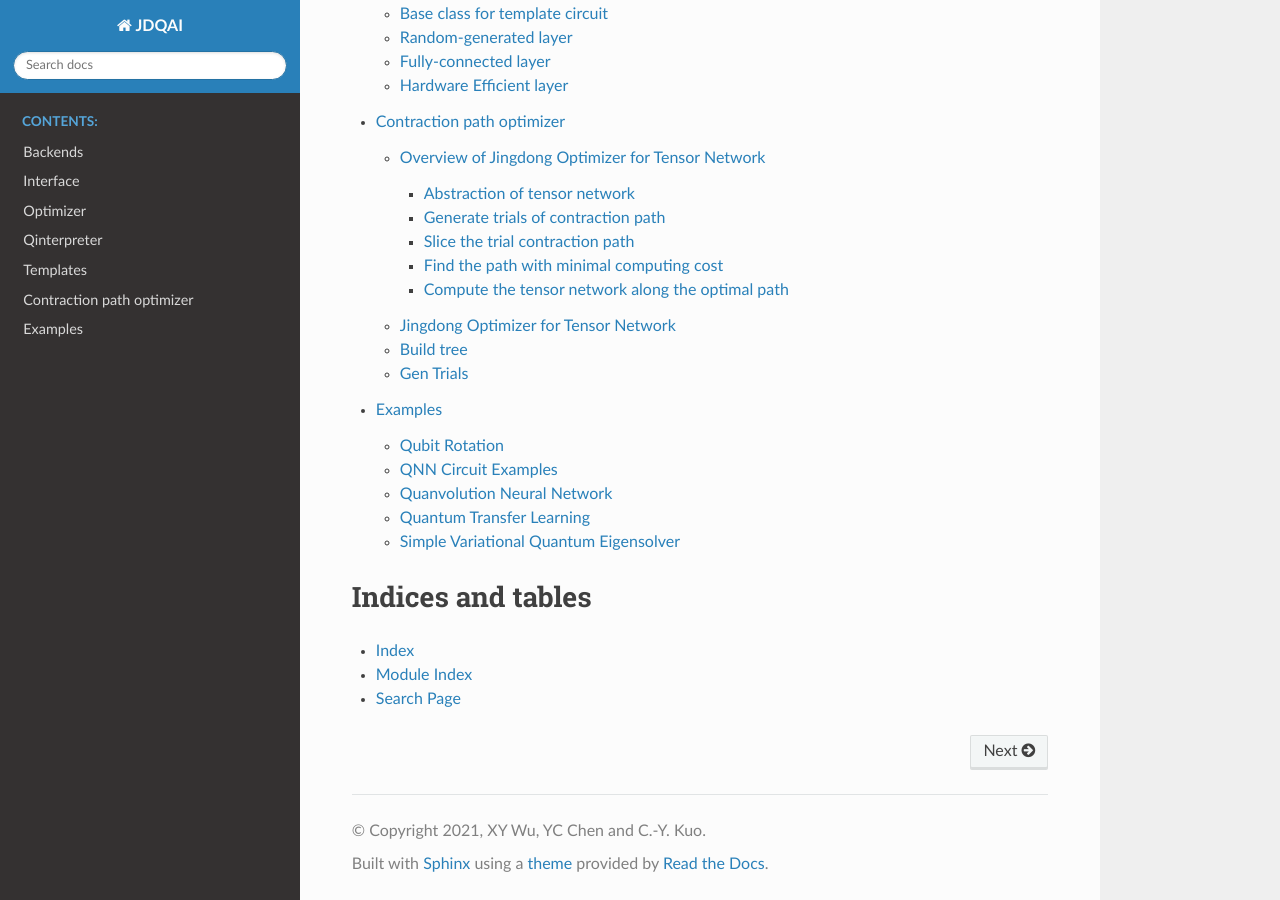
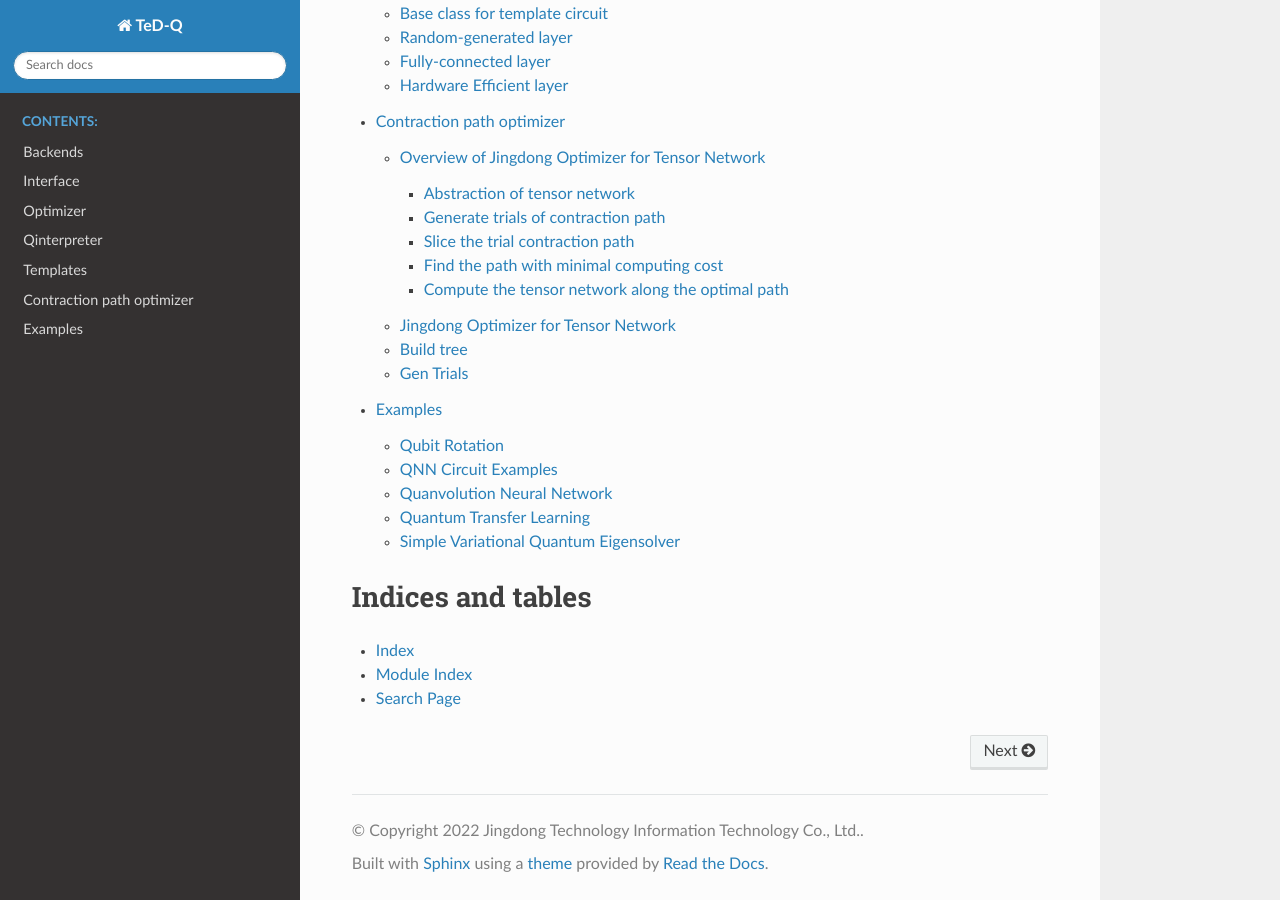
Before and after one commit to jd-opensource/TeD-Q, a Sphinx documentation site: the page built from doc/source/index.rst, in a window 1280 px wide and 900 px high, scrolled down 998 px. Built offline with Sphinx 7.4.7 and the Read the Docs theme 2.0.0, drawn with Linux system fonts in a browser that asks for light colours.

Commit message:
Update conf.py

```diff
--- a/doc/source/conf.py
+++ b/doc/source/conf.py
@@ -16,8 +16,8 @@ print(sys.executable)
 sys.path.insert(0, os.path.abspath('../..'))
 # -- Project information -----------------------------------------------------
 
-project = 'JDQAI'
-copyright = '2021, XY Wu, YC Chen and C.-Y. Kuo'
+project = 'TeD-Q'
+copyright = '2022 Jingdong Technology Information Technology Co., Ltd.'
 author = 'XY Wu, YC Chen and C.-Y. Kuo'
 
 # The full version, including alpha/beta/rc tags
```
